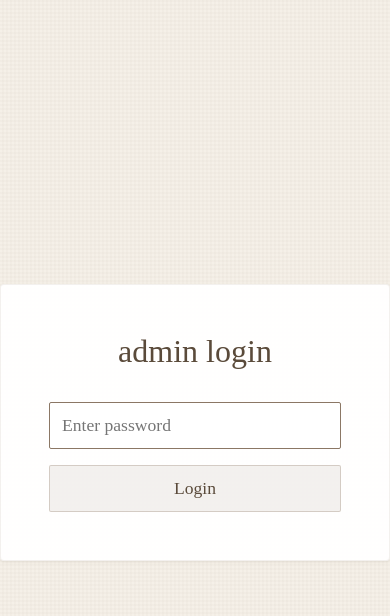
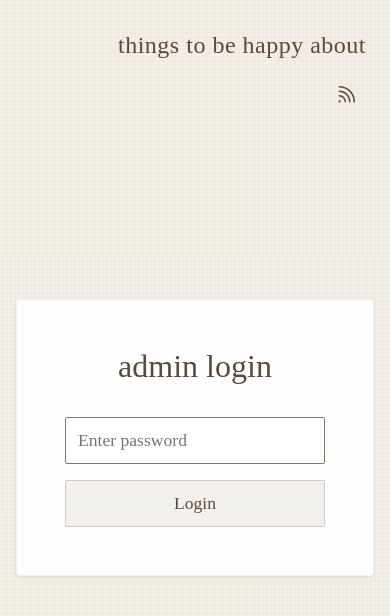
Before and after one commit to benfwalla/things-to-be-happy-about, a React (Vite) app: page /login in a window 390 px wide. Shown: the top 616 px of the page. Built offline with nearby package versions, Linux system fonts and the light colour scheme; no server answers; what @blocknote/core would draw is missing.

Commit message:
What the hell did you do? Undo it at all.

```diff
--- a/src/pages/LoginPage.css
+++ b/src/pages/LoginPage.css
@@ -1,8 +1,60 @@
 .login-page {
   display: flex;
+  flex-direction: column;
+  min-height: 100vh;
+}
+
+.login-header {
+  background: transparent;
+  padding: 3rem 2rem 2rem 2rem;
+  display: flex;
+  justify-content: space-between;
+  align-items: center;
+  gap: 1rem;
+}
+
+.login-header h1 {
+  margin: 0;
+  font-size: 2rem;
+  font-weight: 300;
+  color: #5a4a3a;
+  text-transform: lowercase;
+  letter-spacing: 0.5px;
+}
+
+.login-header .title-link {
+  color: inherit;
+  text-decoration: none;
+}
+
+.login-header .header-actions {
+  display: flex;
+  gap: 0.5rem;
+  flex-shrink: 0;
+}
+
+.login-header .rss-link {
+  color: #5a4a3a;
+  display: flex;
+  align-items: center;
   justify-content: center;
-  align-items: center;
-  min-height: 100vh;
+  padding: 0.5rem;
+  border-radius: 2px;
+  transition: all 0.2s;
+  text-decoration: none;
+}
+
+.login-header .rss-link:hover {
+  background: rgba(139, 119, 101, 0.1);
+  color: #3a2a1a;
+}
+
+.login-content {
+  flex: 1;
+  display: flex;
+  justify-content: center;
+  align-items: flex-start;
+  padding-top: 10rem;
 }
 
 .login-card {
@@ -68,3 +120,27 @@
   font-size: 1rem;
   font-style: italic;
 }
+
+/* Mobile responsive header */
+@media (max-width: 640px) {
+  .login-header {
+    flex-direction: column;
+    align-items: flex-end;
+    padding: 2rem 1.5rem 1.5rem 1.5rem;
+  }
+
+  .login-header h1 {
+    font-size: 1.5rem;
+    text-align: right;
+    width: 100%;
+  }
+
+  .login-header .header-actions {
+    width: 100%;
+    justify-content: flex-end;
+  }
+
+  .login-card {
+    margin: 0 1rem;
+  }
+}
--- a/src/pages/LoginPage.tsx
+++ b/src/pages/LoginPage.tsx
@@ -1,5 +1,6 @@
 import { useState } from "react";
 import { useNavigate } from "react-router-dom";
+import { Rss } from "@phosphor-icons/react";
 import { useAuth } from "../contexts/AuthContext";
 import "./LoginPage.css";
 
@@ -27,6 +28,25 @@ export default function LoginPage() {
 
   return (
     <div className="login-page">
+      <header className="login-header">
+        <h1>
+          <a href="/" className="title-link">
+            things to be happy about
+          </a>
+        </h1>
+        <div className="header-actions">
+          <a
+            href="/feed"
+            target="_blank"
+            rel="noopener noreferrer"
+            className="rss-link"
+            title="Subscribe to RSS feed"
+          >
+            <Rss size={24} weight="regular" />
+          </a>
+        </div>
+      </header>
+      <div className="login-content">
         <div className="login-card">
           <h1>Admin Login</h1>
           <form onSubmit={handleSubmit}>
@@ -45,5 +65,6 @@ export default function LoginPage() {
           </form>
         </div>
       </div>
+    </div>
   );
 }
```
Lines whose indentation alone changed are shown as unchanged.
